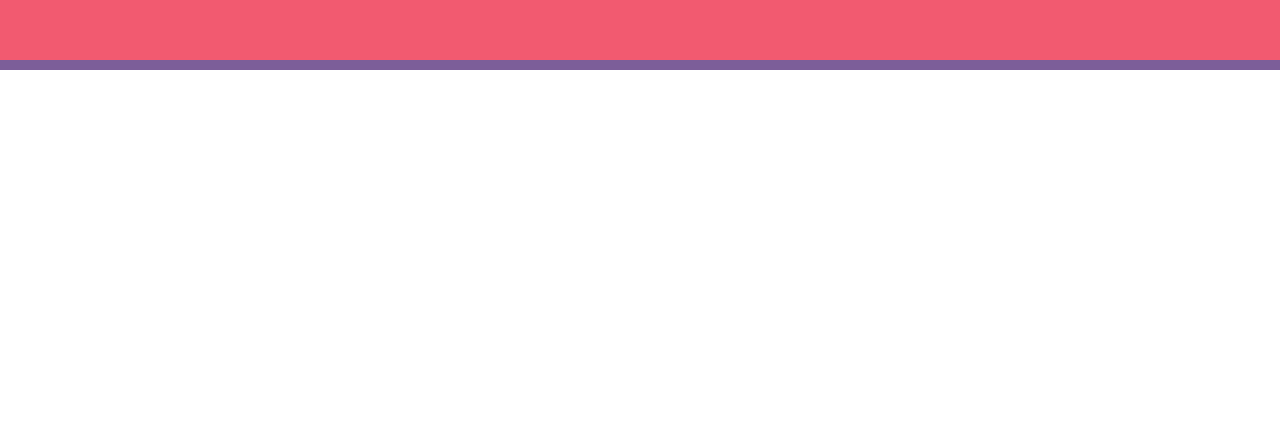
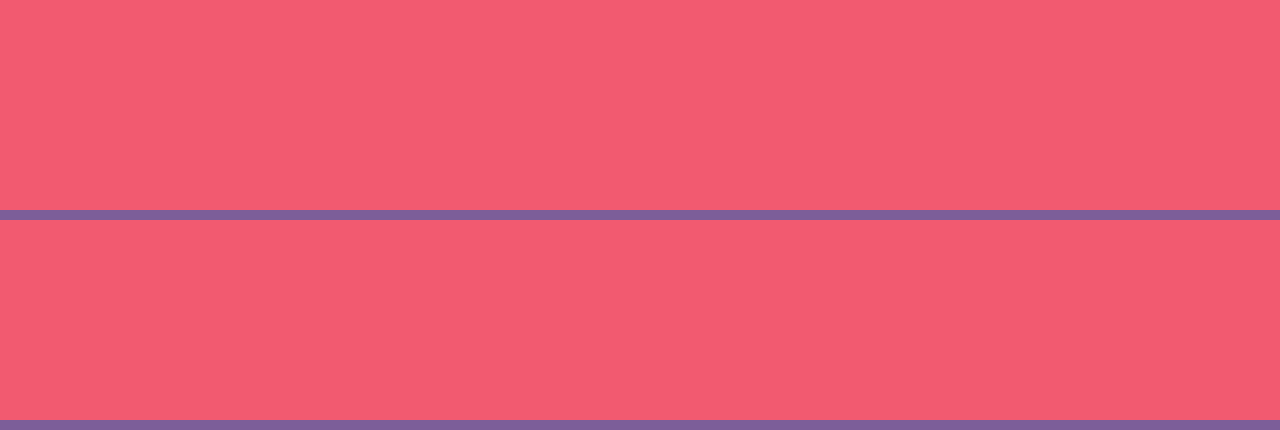
Before and after one commit to mache-k/Curso-HTML-CSS, a plain HTML site: page index.html in a window 1280 px wide. Shown: the part 1520-1950 px from the top of the page. Before the commit the page ends 1590 px from the top, so only its background shows below. Drawn offline with Linux system fonts and the light colour scheme; a web font is replaced by a local one.

Commit message:
Create the section component

```diff
--- a/css/Components/banner-skill.css
+++ /dev/null
@@ -1,5 +0,0 @@
-.banner-skill{
-    background-color: #F25A70;
-    height: 740px;
-    border-bottom: 10px solid #7C5E99;
-}
--- /dev/null
+++ b/css/Components/section.css
@@ -0,0 +1,11 @@
+.section{
+    background-color: #F25A70;
+    height: 740px;
+    border-bottom: 10px solid #7C5E99;
+    padding-top: 50px;
+    padding-bottom: 100px;
+}
+
+.section.-second{
+    height: 50px;
+}
--- a/css/Components/title.css
+++ b/css/Components/title.css
@@ -10,6 +10,6 @@
     color: #fff;
     font-size: 40px;
     text-align: center;
-    padding-top: 50px;
+
     text-shadow: none;
 }
--- a/index.html
+++ b/index.html
@@ -14,7 +14,7 @@
         <link rel="stylesheet" href="css/Components/action.css">
         <link rel="stylesheet" href="css/Components/header.css">
         <link rel="stylesheet" href="css/Components/banner.css">
-        <link rel="stylesheet" href="css/Components/banner-skill.css">
+        <link rel="stylesheet" href="css/Components/section.css">
 
     </head>
     <body>
@@ -41,8 +41,11 @@
             </div>
 
         </section>
-        <section class="banner-skill">
+        <section class="section">
             <h2 class="title -second">SKILL</h1>
+
+        </section>
+        <section class="section -second">
 
         </section>
     </body>
```
